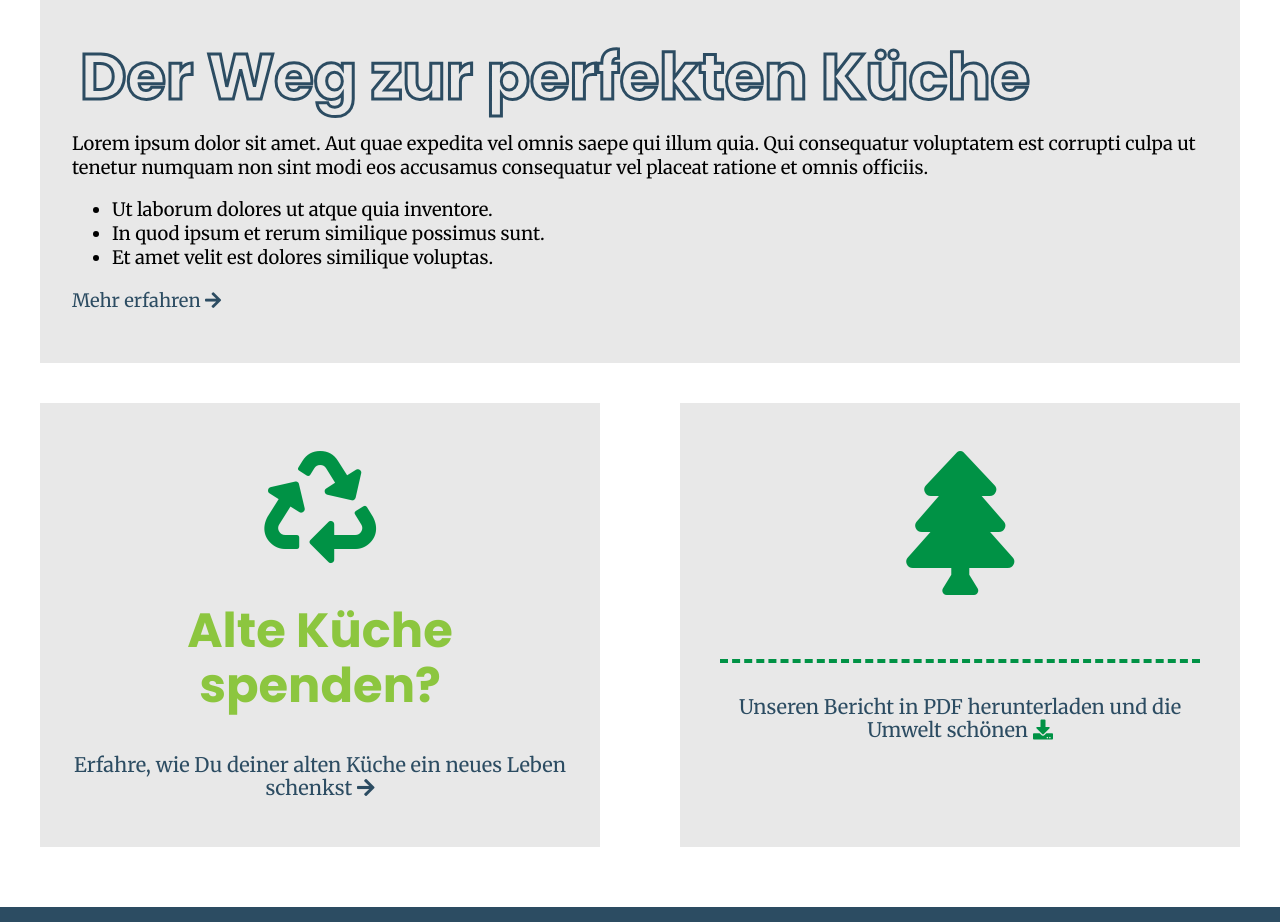
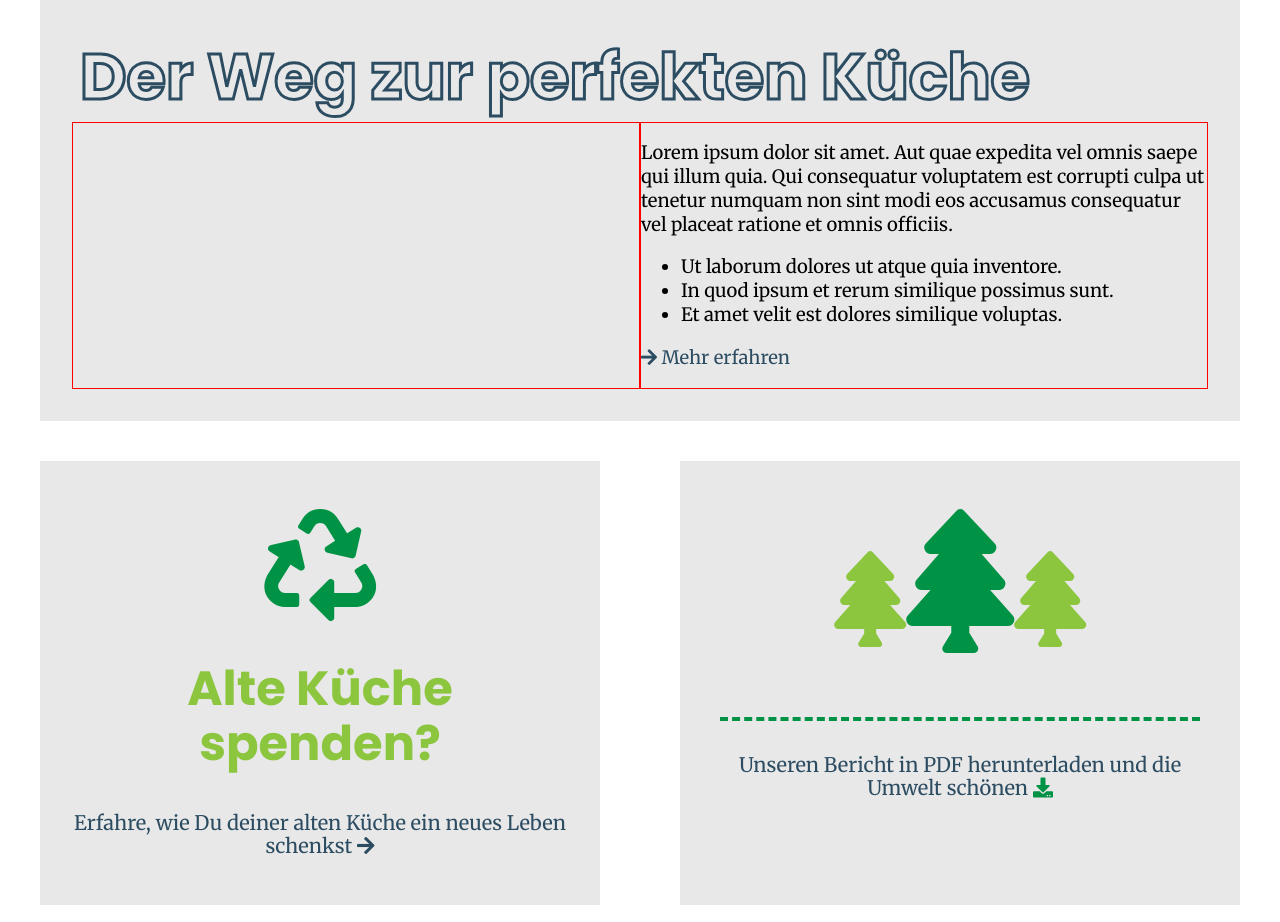
Before and after one commit to onvolk/test-task01, a plain HTML site: page src/index.html in a window 1280 px wide. Shown: the part 840-1762 px from the top of the page. Drawn offline with Linux system fonts and the light colour scheme.

Commit message:
Top article flexbox

```diff
--- a/src/css/container.css
+++ b/src/css/container.css
@@ -33,9 +33,23 @@
             transition: 0.4s;
         }
 
+    .article_top_container {
+        display: flex;
+        flex-direction: row;
+        flex-wrap: wrap;
+    }
+    .article_top_image {
+        border: 1px solid red;
+        flex-basis: 50%;
+    }
+    .article_top_text {
+        border: 1px solid red;
+        flex-basis: 50%;
+    }
 .article_donate {
     flex: 1;
     background-color: #E8E8E8;
+    height: auto;
     margin: 1.25rem 2.5rem 1.25rem 2.5rem;
     padding: 2rem;
     text-align: center;
@@ -63,6 +77,7 @@
 .article_report {
     flex: 1;
     background-color: #E8E8E8;
+    height: auto;
     margin: 1.25rem 2.5rem 1.25rem 2.5rem;
     padding: 2rem;
     text-align: center;
@@ -70,6 +85,14 @@
     .tree i {
         color: #009245;
         font-size: 9rem;
+    }
+    .tree i:first-child {
+        color: #8CC63F;
+        font-size: 6rem;
+    }
+    .tree i:last-child {
+        color: #8CC63F;
+        font-size: 6rem;
     }
     .article_report a {
         color: #2C4C62;
--- a/src/index.html
+++ b/src/index.html
@@ -39,13 +39,19 @@
             <div class="container">
                 <article class="article_top">
                     <h1>Der Weg zur perfekten Küche</h1>
+                    <div class="article_top_container">
+                        <div class="article_top_image">
+                        </div>
+                        <div class="article_top_text">
                             <p>Lorem ipsum dolor sit amet. Aut quae expedita vel omnis saepe qui illum quia. Qui consequatur voluptatem est corrupti culpa ut tenetur numquam non sint modi eos accusamus consequatur vel placeat ratione et omnis officiis.</p>
                             <ul>
                                 <li>Ut laborum dolores ut atque quia inventore.</li>
                                 <li>In quod ipsum et rerum similique possimus sunt.</li>
                                 <li>Et amet velit est dolores similique voluptas.</li>
                             </ul>
-                    <p><a href="#">Mehr erfahren <i class="fas fa-arrow-right"></i></a></p>
+                            <p><a href="#"><i class="fas fa-arrow-right"></i> Mehr erfahren </a></p>
+                        </div>
+                    </div>
                 </article>
                 <article class="article_donate">
                     <p class="recycle"><i class="fas fa-recycle"></i></p>
@@ -53,7 +59,7 @@
                     <p><a href="#">Erfahre, wie Du deiner alten Küche ein neues Leben schenkst&nbsp;<i class="fas fa-arrow-right"></i></a></p>
                 </article>
                 <article class="article_report">
-                    <p class="tree"><i class="fas fa-tree"></i></p>
+                    <p class="tree"><i class="fas fa-tree"></i><i class="fas fa-tree"></i><i class="fas fa-tree"></i></p>
                     <hr class="hr-dashed">
                     <p><a href="#">Unseren Bericht in PDF herunterladen und die Umwelt schönen <i class="fas fa-download"></i></a></p>
                 </article>
```
Lines whose indentation alone changed are shown as unchanged.
